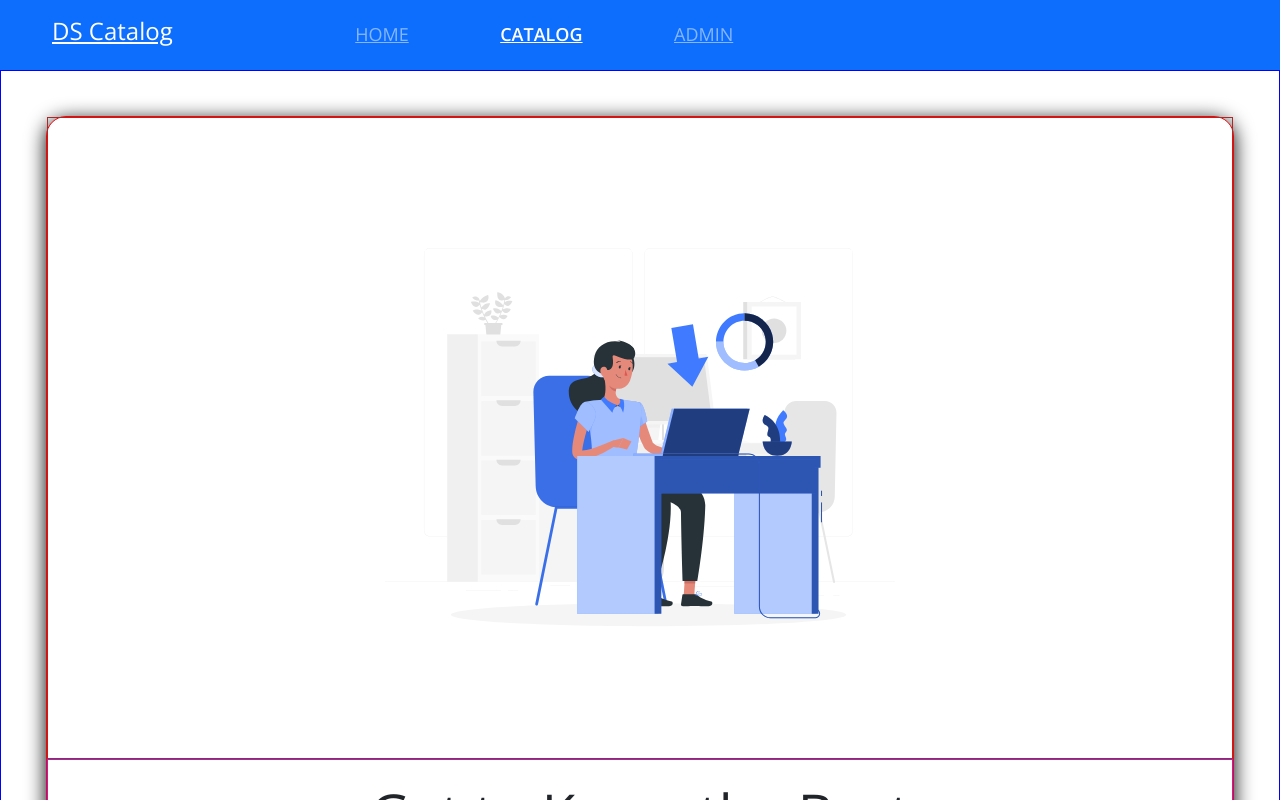
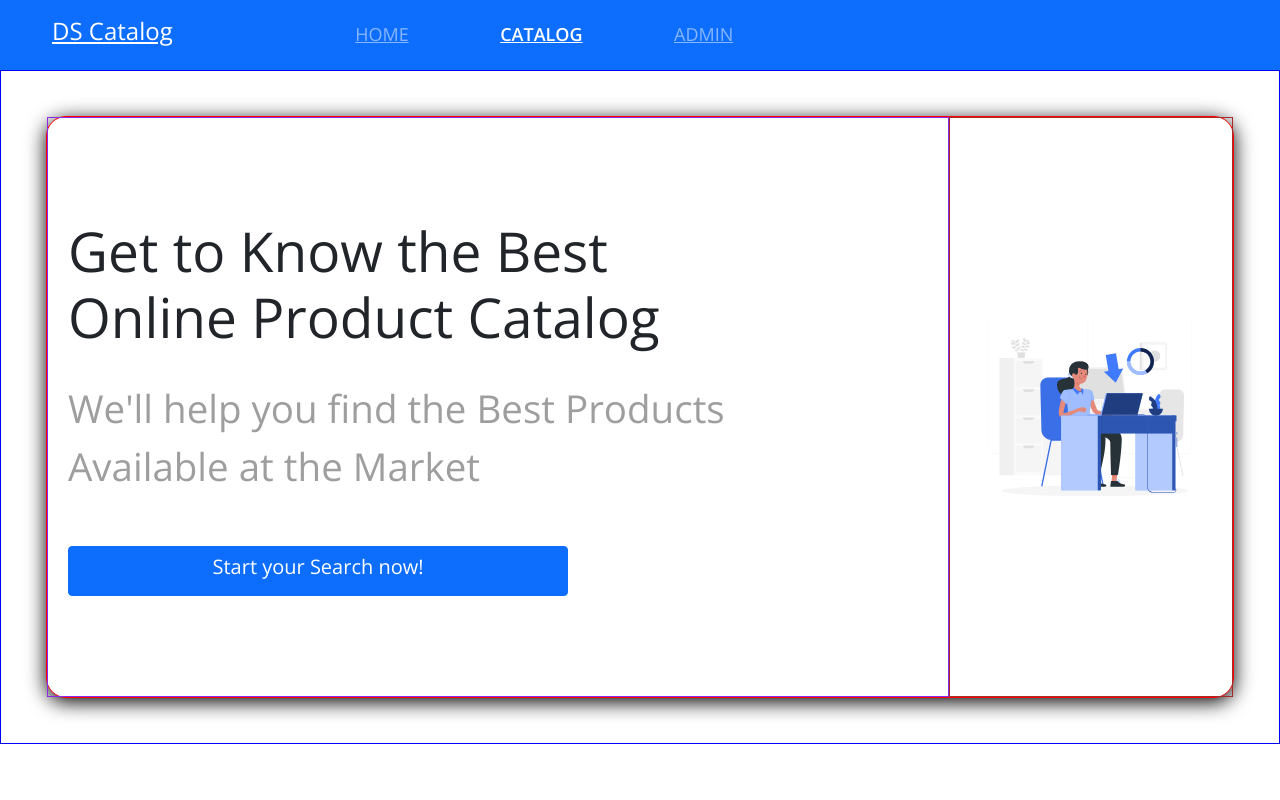
Before and after one commit to CarlosLaurine/Complete-DS-Catalog-App, a React (Create React App) app in the folder frontend-web/: page / in a window 1280 px wide. Shown: the top 800 px of the page. Built offline with nearby package versions, Linux system fonts and the light colour scheme.

Commit message:
Responsive Style Set for 1280x720 Pixels Screen Dimension

```diff
--- a/frontend-web/src/pages/Home/index.tsx
+++ b/frontend-web/src/pages/Home/index.tsx
@@ -10,8 +10,12 @@
       <div className="home-container">
         <div className="home-card">
           <div className="home-content-container">
-            <h1>Get to Know the Best Online Product Catalog</h1>
-            <p>We'll help you find the Best Products Available at the Market</p>
+            <div>
+              <h1>Get to Know the Best Online Product Catalog</h1>
+              <p>
+                We'll help you find the Best Products Available at the Market
+              </p>
+            </div>
             <ButtonIcon />
           </div>
 
--- a/frontend-web/src/pages/Home/style.css
+++ b/frontend-web/src/pages/Home/style.css
@@ -53,7 +53,7 @@
   }
 
   .home-container button {
-    width: 500;
+    width: 500px;
   }
 
   .home-content-container h1 {
@@ -71,7 +71,6 @@
   }
 
   @media (min-width: 768px) {
-
     .home-container {
       font-size: 45px;
       padding: 25px;
@@ -89,7 +88,6 @@
     .home-container {
       font-size: 55px;
       padding: 45px;
-
     }
 
     .home-content-container {
@@ -110,4 +108,28 @@
       padding: 130px 20px;
     }
   }
+
+  @media (min-width: 1200px) {
+    .home-card {
+      flex-direction: row;
+    }
+
+    .home-content-container {
+      flex-flow: wrap;
+      align-items: flex-start;
+      text-align: left;
+      align-content: space-between;
+      padding: 100px 20px;
+    }
+
+    .home-image-container {
+      display: flex;
+      padding: 20px;
+      align-items: center;
+    }
+
+    .home-image-container svg {
+      width: 100%;
+    }
+  }
 }
```
